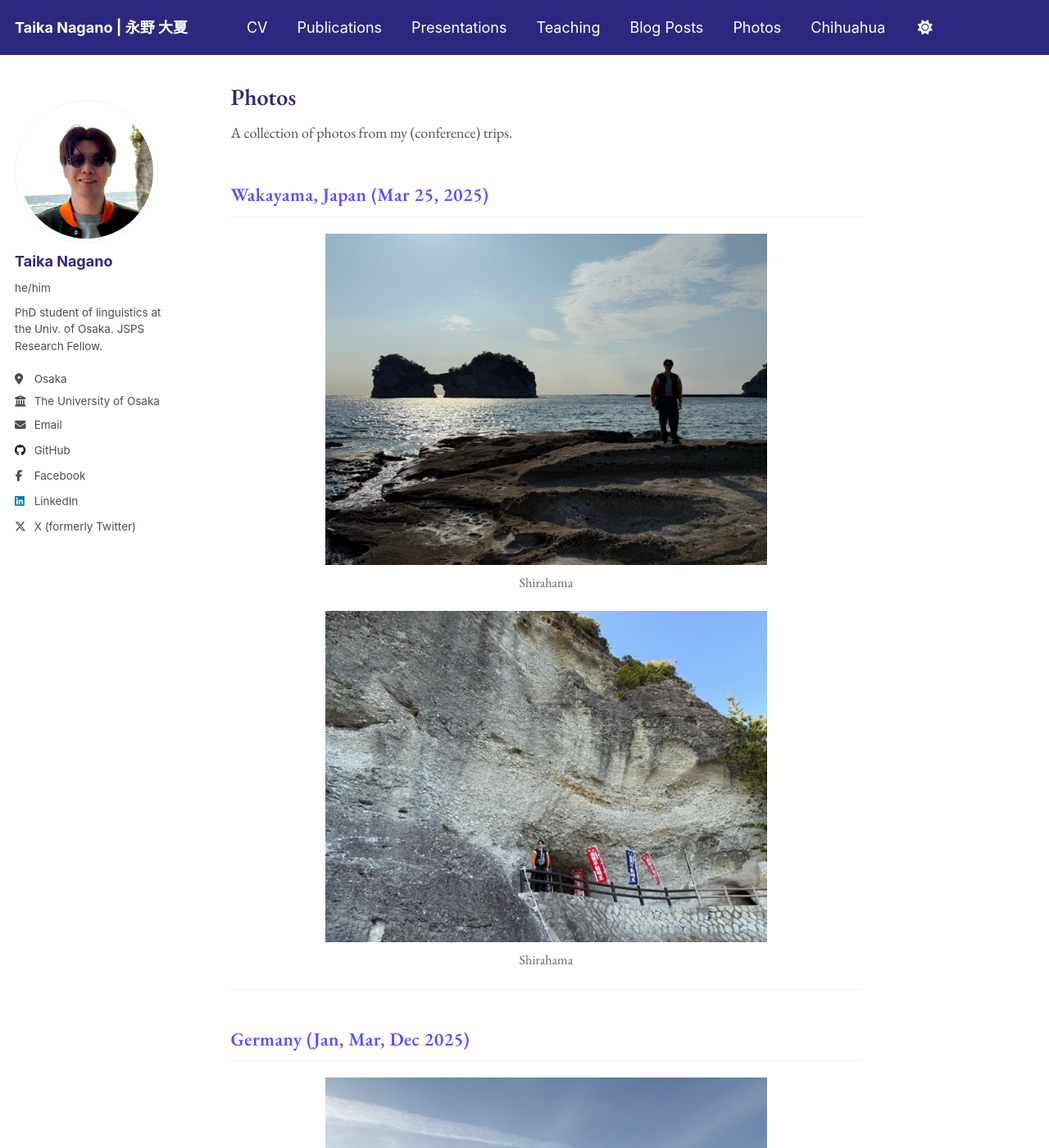
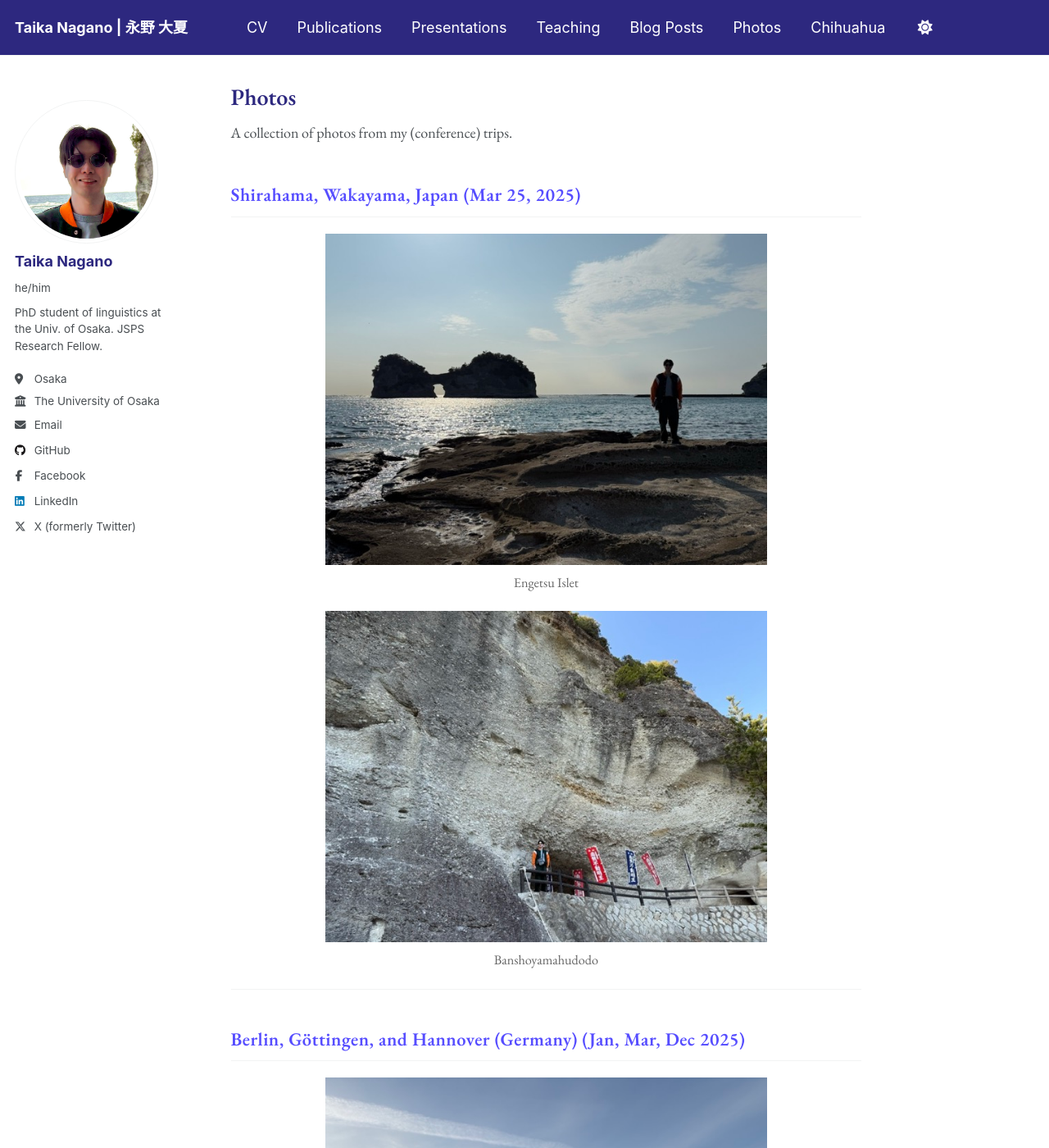
Before and after one commit to TaikaNagano/taikanagano.github.io, a Jekyll site: the page built from _pages/photos.md, in a window 1280 px wide and 1400 px high. Shown: the whole window at 82% size. Built offline with Jekyll 4.4.1, drawn with Linux system fonts in a browser that asks for light colours; some of the changed text lies outside the part shown.

Commit message:
Update photos.md

```diff
--- a/_pages/photos.md
+++ b/_pages/photos.md
@@ -7,25 +7,25 @@ author_profile: true
 
 A collection of photos from my (conference) trips.
 
-## Wakayama, Japan (Mar 25, 2025)
+## Shirahama, Wakayama, Japan (Mar 25, 2025)
 
 <div style="text-align: center; margin: 20px auto;">
   <img src="/images/photos/250325a.jpeg" style="max-width: 70%; display: block; margin: 0 auto;">
   <div style="font-size: 0.9em; color: #666; margin-top: 8px;">
-    Shirahama
+    Engetsu Islet
   </div>
 </div>
 
 <div style="text-align: center; margin: 20px auto;">
   <img src="/images/photos/260325b.jpeg" style="max-width: 70%; display: block; margin: 0 auto;">
   <div style="font-size: 0.9em; color: #666; margin-top: 8px;">
-    Shirahama
+    Banshoyamahudodo
   </div>
 </div>
 
 ---
 
-## Germany (Jan, Mar, Dec 2025)
+## Berlin, Göttingen, and Hannover (Germany) (Jan, Mar, Dec 2025)
 
 <div style="text-align: center; margin: 20px auto;">
   <img src="/images/photos/251220.jpeg" style="max-width: 70%; display: block; margin: 0 auto;">
```
Also changed, not shown: other parts of _pages/photos.md (+2 -2 lines).
